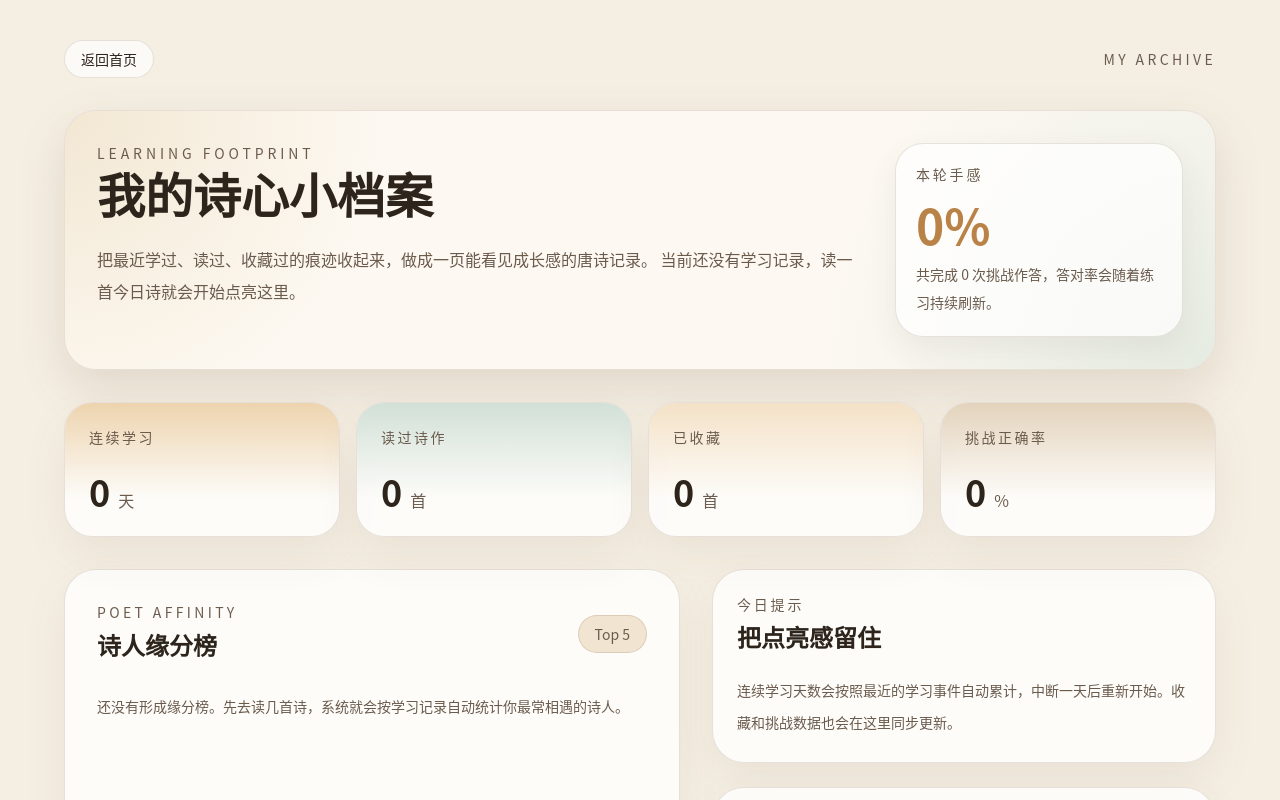
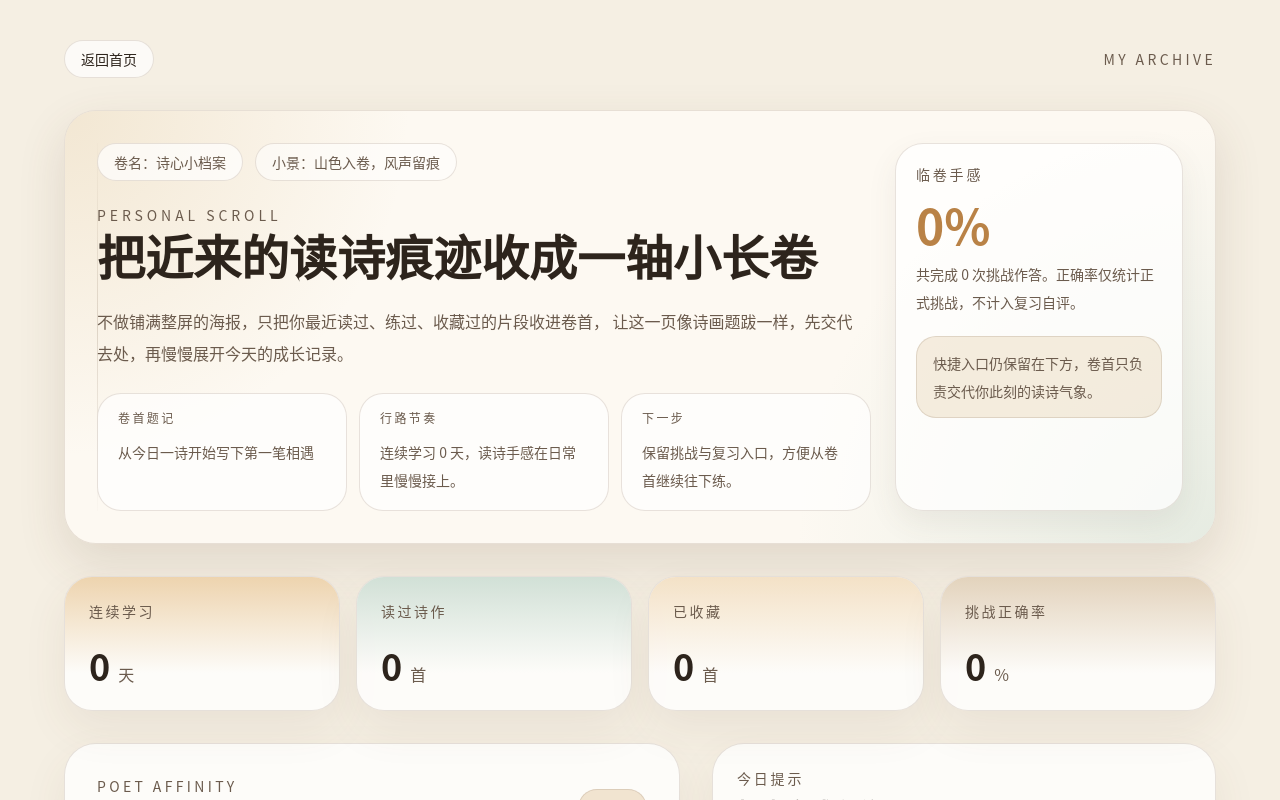
Before and after one commit to maoeast/tang-poetry, a Next.js app: page /me in a window 1280 px wide. Shown: the top 800 px of the page. Built offline with nearby package versions, Linux system fonts and the light colour scheme.

Commit message:
refactor(我的页面): 收口诗画 banner 与联调文档

```diff
--- a/components/me/profile-summary.tsx
+++ b/components/me/profile-summary.tsx
@@ -42,6 +42,9 @@ const statCards = [
 
 export function ProfileSummary({ summary, affinity }: ProfileSummaryProps) {
   const champion = affinity[0];
+  const bannerAccent = champion
+    ? `与 ${champion.author} 相遇 ${champion.count} 次`
+    : "从今日一诗开始写下第一笔相遇";
 
   return (
     <main className="min-h-screen bg-[var(--color-page)] px-6 py-10 text-[var(--color-ink)] sm:px-10">
@@ -60,31 +63,71 @@ export function ProfileSummary({ summary, affinity }: ProfileSummaryProps) {
 
         <section className="relative overflow-hidden rounded-[2rem] border border-[var(--color-line)] bg-[var(--color-card)] p-8 shadow-[var(--shadow-soft)]">
           <div className="pointer-events-none absolute inset-0 bg-[radial-gradient(circle_at_top_left,rgba(222,196,150,0.34),transparent_28%),radial-gradient(circle_at_bottom_right,rgba(176,204,188,0.3),transparent_34%)]" />
+          <div className="pointer-events-none absolute inset-y-8 left-8 hidden w-px bg-[linear-gradient(to_bottom,rgba(126,103,81,0.02),rgba(126,103,81,0.22),rgba(126,103,81,0.02))] lg:block" />
 
           <div className="relative grid gap-6 lg:grid-cols-[minmax(0,1.2fr)_18rem]">
-            <div className="space-y-4">
-              <p className="text-sm tracking-[0.28em] text-[var(--color-muted)] uppercase">
-                Learning Footprint
-              </p>
-              <h1 className="text-4xl font-semibold sm:text-5xl">我的诗心小档案</h1>
-              <p className="max-w-3xl text-base leading-8 text-[var(--color-muted)]">
-                把最近学过、读过、收藏过的痕迹收起来，做成一页能看见成长感的唐诗记录。
-                {champion
-                  ? ` 目前和你最有缘分的诗人是${champion.author}，已经相遇 ${champion.count} 次。`
-                  : " 当前还没有学习记录，读一首今日诗就会开始点亮这里。"}
-              </p>
+            <div className="space-y-6">
+              <div className="flex flex-wrap gap-3 text-sm text-[var(--color-muted)]">
+                <span className="rounded-full border border-[var(--color-line)] bg-white/70 px-4 py-2">
+                  卷名：诗心小档案
+                </span>
+                <span className="rounded-full border border-[var(--color-line)] bg-white/55 px-4 py-2">
+                  小景：山色入卷，风声留痕
+                </span>
+              </div>
+
+              <div className="space-y-4">
+                <p className="text-sm tracking-[0.28em] text-[var(--color-muted)] uppercase">
+                  Personal Scroll
+                </p>
+                <h1 className="text-4xl font-semibold sm:text-5xl">把近来的读诗痕迹收成一轴小长卷</h1>
+                <p className="max-w-3xl text-base leading-8 text-[var(--color-muted)]">
+                  不做铺满整屏的海报，只把你最近读过、练过、收藏过的片段收进卷首，
+                  让这一页像诗画题跋一样，先交代去处，再慢慢展开今天的成长记录。
+                </p>
+              </div>
+
+              <div className="grid gap-3 sm:grid-cols-3">
+                <div className="rounded-[1.5rem] border border-[var(--color-line)] bg-white/65 px-5 py-4">
+                  <p className="text-xs tracking-[0.2em] text-[var(--color-muted)] uppercase">
+                    卷首题记
+                  </p>
+                  <p className="mt-3 text-sm leading-7 text-[var(--color-muted)]">
+                    {bannerAccent}
+                  </p>
+                </div>
+                <div className="rounded-[1.5rem] border border-[var(--color-line)] bg-white/65 px-5 py-4">
+                  <p className="text-xs tracking-[0.2em] text-[var(--color-muted)] uppercase">
+                    行路节奏
+                  </p>
+                  <p className="mt-3 text-sm leading-7 text-[var(--color-muted)]">
+                    连续学习 {summary.streakDays} 天，读诗手感在日常里慢慢接上。
+                  </p>
+                </div>
+                <div className="rounded-[1.5rem] border border-[var(--color-line)] bg-white/65 px-5 py-4">
+                  <p className="text-xs tracking-[0.2em] text-[var(--color-muted)] uppercase">
+                    下一步
+                  </p>
+                  <p className="mt-3 text-sm leading-7 text-[var(--color-muted)]">
+                    保留挑战与复习入口，方便从卷首继续往下练。
+                  </p>
+                </div>
+              </div>
             </div>
 
             <div className="rounded-[1.75rem] border border-[var(--color-line)] bg-white/72 p-5 shadow-[0_12px_30px_rgba(91,74,59,0.08)]">
               <p className="text-sm tracking-[0.2em] text-[var(--color-muted)] uppercase">
-                本轮手感
+                临卷手感
               </p>
               <p className="mt-4 text-5xl font-semibold text-[var(--color-accent)]">
                 {summary.challengeAccuracy}%
               </p>
               <p className="mt-3 text-sm leading-7 text-[var(--color-muted)]">
-                共完成 {summary.challengeAttemptCount} 次挑战作答，答对率会随着练习持续刷新。
+                共完成 {summary.challengeAttemptCount} 次挑战作答。正确率仅统计正式挑战，不计入复习自评。
               </p>
+              <div className="mt-5 rounded-[1.25rem] border border-[var(--color-line)] bg-[var(--color-accent-soft)]/70 px-4 py-3 text-sm leading-7 text-[var(--color-muted)]">
+                快捷入口仍保留在下方，卷首只负责交代你此刻的读诗气象。
+              </div>
             </div>
           </div>
         </section>
```
Also changed, not shown: 3 other files (tests, documents, lock files or other folders).
